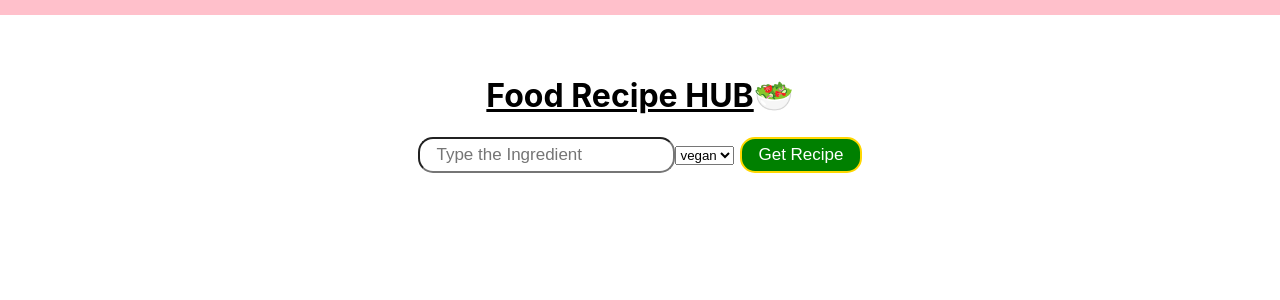
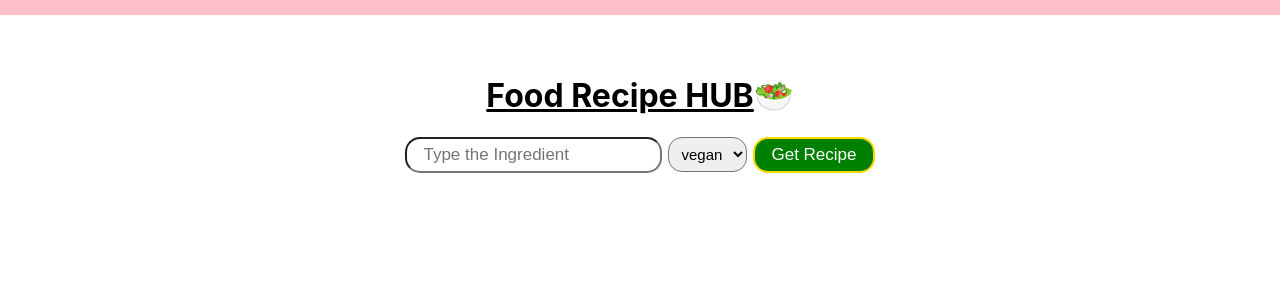
Before and after one commit to ChandimaWish/Food-Recipe-Hub, a React (Create React App) app: page / in a window 1280 px wide. Shown: the top 300 px of the page. Built offline with nearby package versions, Linux system fonts and the light colour scheme.

Commit message:
Implementing Custome Search

```diff
--- a/src/App.css
+++ b/src/App.css
@@ -39,3 +39,10 @@
   cursor: pointer;
 
 }
+
+.app__healthLables{
+  padding: 7px 8px;
+  margin-left: 6px;
+  border-radius: 14px;
+  font-size: 15px;
+}
--- a/src/App.js
+++ b/src/App.js
@@ -5,9 +5,12 @@ import Axios from 'axios';
 function App() {
   const YOUR_APP_ID ="fea853ba" ;
   const YOUR_APP_KEY = "3a0226421c380a19d71ce380e1205698";
+  const [query,setQuery] = useState("");
+  const [healthLable,setHealthLable]= useState("vegetarian");
+
   const [recipes,setRecipes] = useState([]);
 
-  const url =  `https://api.edamam.com/search?q=chicken&app_id=${YOUR_APP_ID}&app_key=${YOUR_APP_KEY}&health=alcohol-free`;
+  const url =  `https://api.edamam.com/search?q=${query}&app_id=${YOUR_APP_ID}&app_key=${YOUR_APP_KEY}&health=${healthLable}`;
 
   const getRecipeInfo = async () =>
   {
@@ -17,25 +20,35 @@ function App() {
 
   } ;
 
+
+  const onSubmit = (e) =>{
+    e.preventDefault();  //will prevent page from reloding
+    getRecipeInfo();
+  }
+
   return (
       <div className='app'>
       <h1 onClick={getRecipeInfo}>
         <u>Food Recipe HUB</u>🥗</h1>
-      <div className='app__searchform'>
+      <form className='app__searchform' onSubmit={onSubmit}>
+
         <input type='text'
          placeholder ='Type the Ingredient'
          autoComplete='off'
           className='app__input'
+          onChange={(e) =>{setQuery(e.target.value)}}
           />
         <select className='app__healthLables'>
             <option value ="vegan">vegan</option>
 
           </select>
           <input type='submit' value='Get Recipe' className='app__submit'/>
+        </form>
 
-      </div>
+
+
        </div>
-  )
+  );
 
 
 }
```
